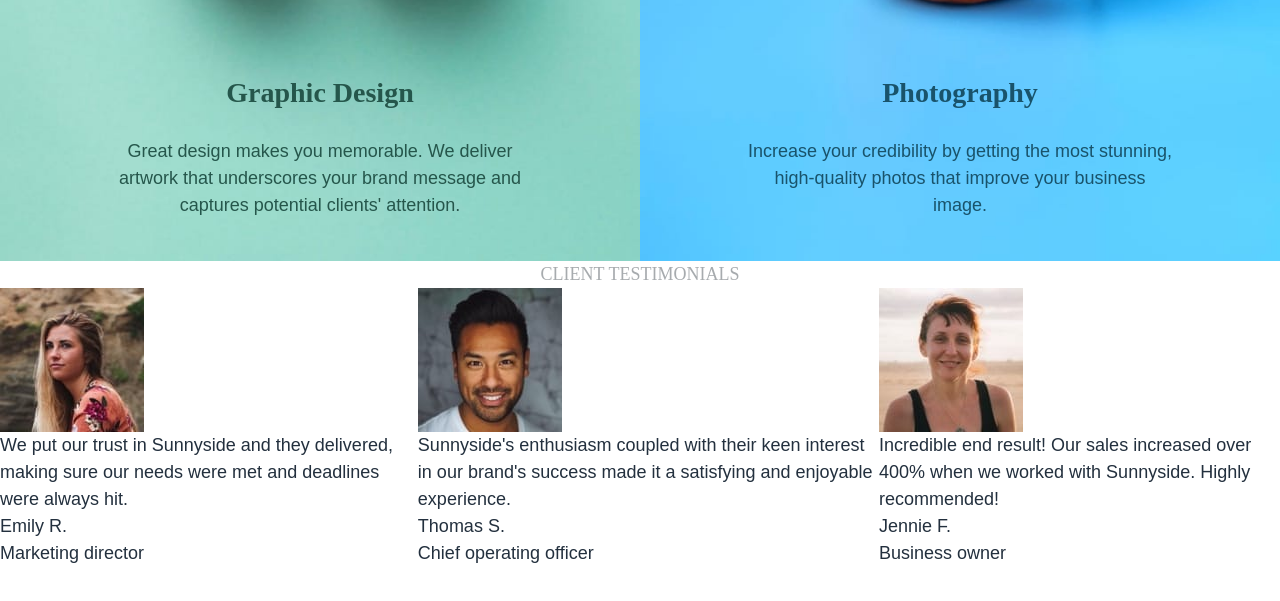
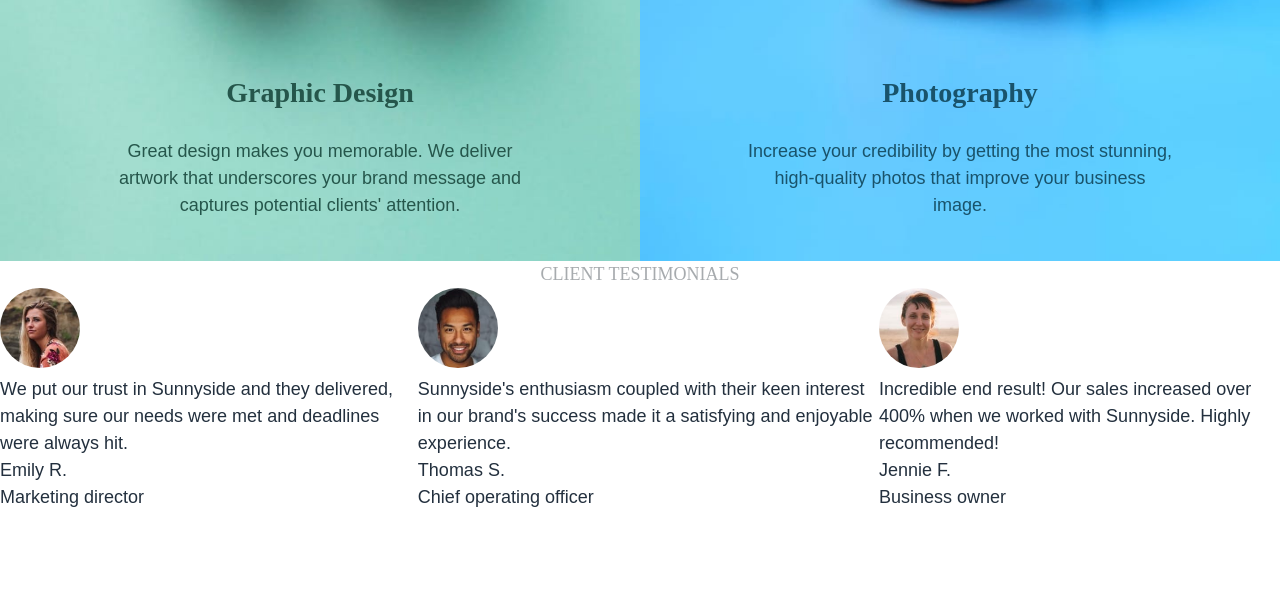
Before and after one commit to lauraylchen/sunnyside-agency-landing-page, a React (Create React App) app: page / in a window 1280 px wide. Shown: the part 2139-2740 px from the top of the page. Built offline with nearby package versions, Linux system fonts and the light colour scheme; the HTML template or start-up script is replaced by a standard one.

Commit message:
used daisy ui for avatar

```diff
--- a/src/components/Testimonials.js
+++ b/src/components/Testimonials.js
@@ -33,7 +33,11 @@
 
     return (
       <div>
-        <img src={avatar} alt={alt} />
+        <div class="avatar">
+          <div class="w-20 rounded-full">
+            <img src={avatar} className='' alt={alt} />
+          </div>
+        </div>
         <p>{content}</p>
         <h5>{name}</h5>
         <h6>{position}</h6>
```
